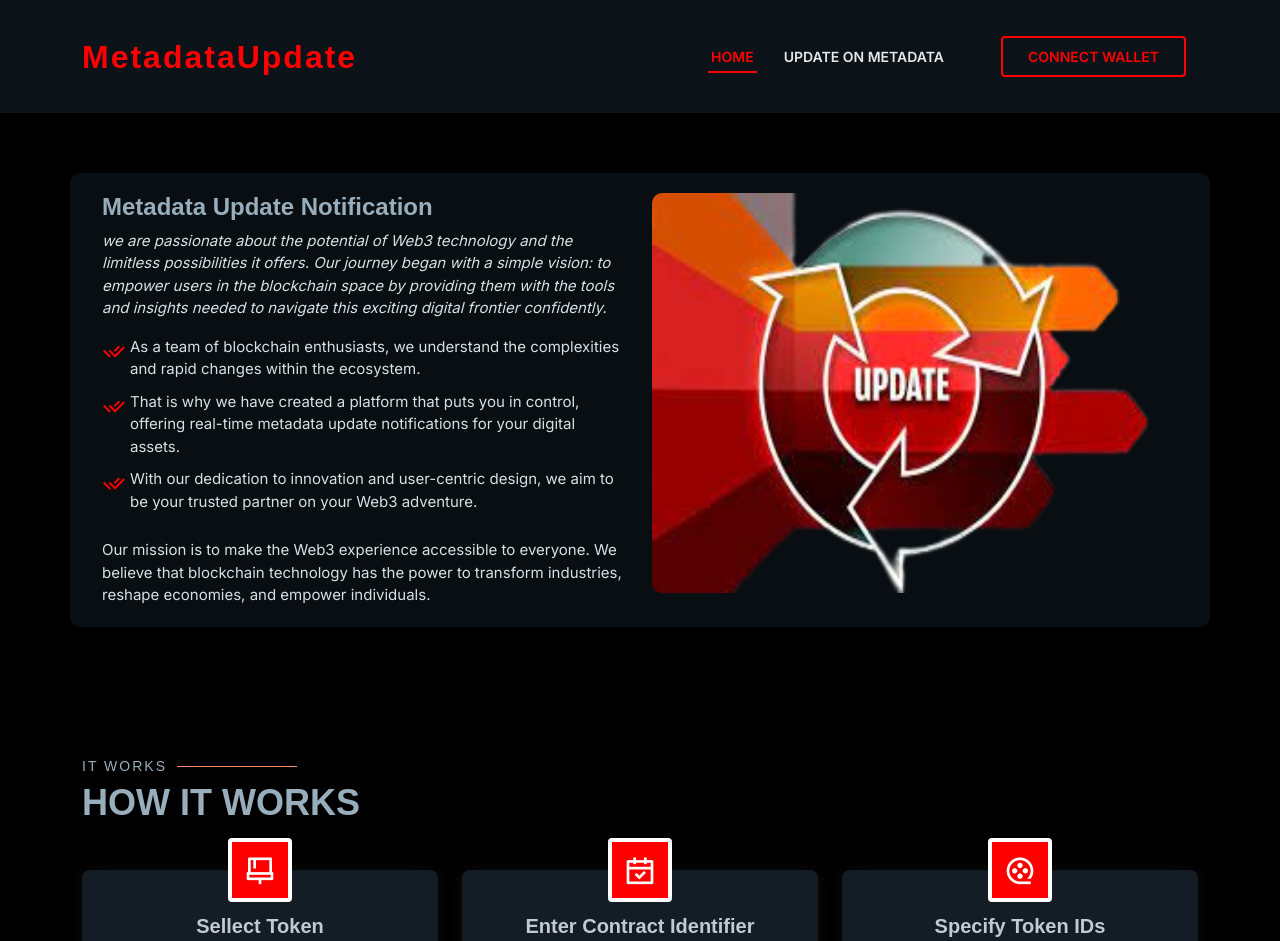
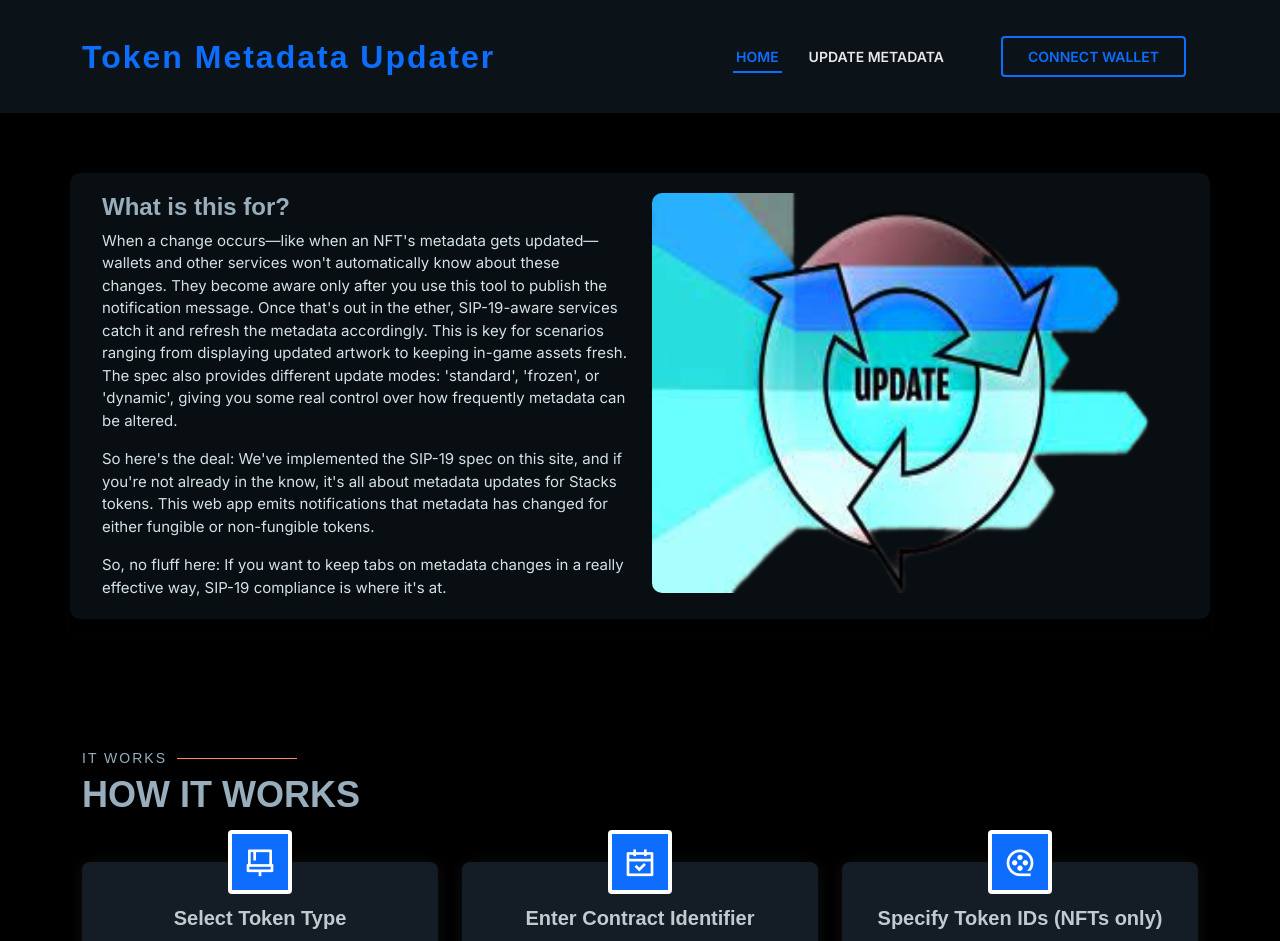
Before and after one commit to r0zar/token-metadata-update-notify, a Next.js app: page / in a window 1280 px wide. Shown: the top 941 px of the page. Built offline with nearby package versions, Linux system fonts and the light colour scheme.

Commit message:
:art: Update

```diff
--- a/assets/css/style.css
+++ b/assets/css/style.css
@@ -7,7 +7,7 @@ golbal colour:
 backgroung-color: black;
 text-paragraph-color: #fff;
 title-colour: #c0cad1;
-hover-color: red;
+hover-color: #0d6efd;
 hover-backgroung: black;
 input: #586a77 or #0c1318 or #15222b
  */
@@ -18,17 +18,17 @@ body {
 }
 
 a {
-  color: red;
+  color: #0d6efd;
   cursor: pointer;
   text-decoration: none !important;
 }
 
 a:hover {
-  color: red;
+  color: #0d6efd;
   text-decoration: none;
 }
 #paint {
-  color: red;
+  color: #0d6efd;
 }
 h1,
 h2,
@@ -49,7 +49,7 @@ h6 {
   right: 15px;
   bottom: 15px;
   z-index: 996;
-  background: red;
+  background: #0d6efd;
   width: 40px;
   height: 40px;
   border-radius: 4px;
@@ -91,7 +91,7 @@ h6 {
   position: fixed;
   top: calc(50% - 30px);
   left: calc(50% - 30px);
-  border: 6px solid red;
+  border: 6px solid #0d6efd;
   border-top-color: #ffe9e3;
   border-radius: 50%;
   width: 60px;
@@ -207,7 +207,7 @@ h6 {
   height: 2px;
   bottom: -6px;
   left: 0;
-  background-color: red;
+  background-color: #0d6efd;
   visibility: hidden;
   width: 0px;
   transition: all 0.3s ease-in-out 0s;
@@ -224,7 +224,7 @@ h6 {
 .navbar .active,
 .navbar .active:focus,
 .navbar li:hover>a {
-  color: red;
+  color: #0d6efd;
 }
 
 .navbar .getstarted,
@@ -232,15 +232,15 @@ h6 {
   padding: 8px 25px;
   margin-left: 30px;
   border-radius: 4px;
-  color: red;
-  border: 2px solid red;
+  color: #0d6efd;
+  border: 2px solid #0d6efd;
 }
 
 .navbar .getstarted:hover,
 .navbar .getstarted:focus:hover {
   color: #000;
-  background: #a80c0c;
-  border-color: red;
+  background: #0d6efd;
+  border-color: #0d6efd;
 }
 
 .navbar>ul>li>.getstarted:before {
@@ -282,7 +282,7 @@ h6 {
 .navbar .dropdown ul a:hover,
 .navbar .dropdown ul .active:hover,
 .navbar .dropdown ul li:hover>a {
-  color: red;
+  color: #0d6efd;
 }
 
 .navbar .dropdown:hover>ul {
@@ -378,7 +378,7 @@ h6 {
 .navbar-mobile a:hover,
 .navbar-mobile .active,
 .navbar-mobile li:hover>a {
-  color: red;
+  color: #0d6efd;
 }
 
 .navbar-mobile .getstarted,
@@ -413,7 +413,7 @@ h6 {
 .navbar-mobile .dropdown ul a:hover,
 .navbar-mobile .dropdown ul .active:hover,
 .navbar-mobile .dropdown ul li:hover>a {
-  color: red;
+  color: #0d6efd;
 }
 
 .navbar-mobile .dropdown>.dropdown-active {
@@ -480,13 +480,13 @@ h6 {
   border-radius: 4px;
   transition: 0.5s;
   color: #000;
-  background: red;
-  border: 2px solid red;
+  background: #0d6efd;
+  border: 2px solid #0d6efd;
 }
 
 #hero .btn-get-started:hover {
-  color: red;
-  border-color: red;
+  color: #0d6efd;
+  border-color: #0d6efd;
   background: rgba(255, 255, 255, 0.1);
 }
 
@@ -510,7 +510,7 @@ h6 {
 }
 
 #hero .btn-watch-video:hover i {
-  color: red;
+  color: #0d6efd;
 }
 
 @media (min-width: 1024px) {
@@ -607,6 +607,7 @@ section {
   border-radius: 10px;
   height: 400px;
   width: 500px;
+  filter: invert(1);
 
 }
 .about .count-box {
@@ -678,7 +679,7 @@ section {
 
 .about .content ul i {
   font-size: 24px;
-  color: red;
+  color: #0d6efd;
   position: absolute;
   left: 0;
   top: -2px;
@@ -691,7 +692,7 @@ section {
 .about .play-btn {
   width: 94px;
   height: 94px;
-  background: radial-gradient(red 50%, rgba(255, 74, 23, 0.4) 52%);
+  background: radial-gradient(#0d6efd 50%, rgba(255, 74, 23, 0.4) 52%);
   border-radius: 50%;
   display: block;
   position: absolute;
@@ -727,14 +728,14 @@ section {
   animation-timing-function: steps;
   opacity: 1;
   border-radius: 50%;
-  border: 5px solid red;
+  border: 5px solid #0d6efd;
   top: -15%;
   left: -15%;
   background: rgba(198, 16, 0, 0);
 }
 
 .about .play-btn:hover::after {
-  border-left: 15px solid red;
+  border-left: 15px solid #0d6efd;
   transform: scale(20);
 }
 
@@ -814,7 +815,7 @@ section {
   height: 64px;
   padding-top: 5px;
   text-align: center;
-  background-color: red;
+  background-color: #0d6efd;
   border-radius: 4px;
   text-align: center;
   border: 4px solid #fff;
@@ -836,7 +837,7 @@ section {
 }
 
 .about-boxes .card-title a:hover {
-  color: red;
+  color: #0d6efd;
 
 }
 
@@ -846,7 +847,7 @@ section {
 
 .about-boxes .card:hover .card-icon i {
   background: black;
-  color: red;
+  color: #0d6efd;
 }
 
 @media (max-width: 1024px) {
@@ -913,13 +914,13 @@ section {
 }
 
 .features .nav-link:hover {
-  color: red;
+  color: #0d6efd;
 }
 
 .features .nav-link.active {
-  background: red;
+  background: #0d6efd;
   color: #fff;
-  border-color: red;
+  border-color: #0d6efd;
 }
 
 @media (max-width: 768px) {
@@ -961,7 +962,7 @@ section {
 .features .tab-pane ul i {
   font-size: 20px;
   padding-right: 4px;
-  color: red;
+  color: #0d6efd;
 }
 
 .features .tab-pane p:last-child {
@@ -998,7 +999,7 @@ section {
 }
 
 .services .icon-box .icon-box:hover h4 a {
-  color: red;
+  color: #0d6efd;
 }
 
 .services .icon-box p {
@@ -1008,7 +1009,7 @@ section {
 }
 
 .services .icon-box:hover h4 a {
-  color: red;
+  color: #0d6efd;
 }
 
 /*--------------------------------------------------------------
@@ -1085,7 +1086,7 @@ section {
 
 #footer .footer-top .footer-info h3 {
   font-size: 28px;
-  color: red;
+  color: #0d6efd;
   margin: 0 0 15px 0;
   padding: 2px 0 2px 0;
   line-height: 1;
@@ -1116,7 +1117,7 @@ section {
 }
 
 #footer .footer-top .social-links a:hover {
-  background: red;
+  background: #0d6efd;
   color: #fff;
   text-decoration: none;
 }
@@ -1124,7 +1125,7 @@ section {
 #footer .footer-top h4 {
   font-size: 16px;
   font-weight: 600;
-  color: red;
+  color: #0d6efd;
   position: relative;
   padding-bottom: 12px;
 }
@@ -1141,7 +1142,7 @@ section {
 
 #footer .footer-top .footer-links ul i {
   padding-right: 2px;
-  color: red;
+  color: #0d6efd;
   font-size: 18px;
   line-height: 1;
 }
@@ -1164,7 +1165,7 @@ section {
 }
 
 #footer .footer-top .footer-links ul a:hover {
-  color: red;
+  color: #0d6efd;
 }
 
 #footer .footer-top .footer-newsletter form {
@@ -1190,14 +1191,14 @@ section {
   background: none;
   font-size: 16px;
   padding: 0 20px;
-  background: red;
+  background: #0d6efd;
   color: #fff;
   transition: 0.3s;
   border-radius: 0 4px 4px 0;
 }
 
 #footer .footer-top .footer-newsletter form input[type=submit]:hover {
-  background: red;
+  background: #0d6efd;
 }
 
 #footer .copyright {
@@ -1205,13 +1206,13 @@ section {
   padding-top: 30px;
 }
 
-#footer .credits {
+#footer .c#0d6efdits {
   padding-top: 10px;
   text-align: center;
   font-size: 13px;
   color: #fff;
 }
 
-#footer .credits a {
+#footer .c#0d6efdits a {
   transition: 0.3s;
 }
--- a/components/home/About.tsx
+++ b/components/home/About.tsx
@@ -13,41 +13,20 @@ const About = () => {
                 id="aboutimg"
                 src={heroImage}
                 alt=""
-                className="img-fluid"
+                className="img-fluid hidden sm:block"
+                objectFit="cover"
               />
             </div>
             <div className="col-lg-6 pt-4 pt-lg-0 order-2 order-lg-1 content">
-              <h3>Metadata Update Notification</h3>
-              <p className="fst-italic">
-                we are passionate about the potential of Web3 technology and the
-                limitless possibilities it offers. Our journey began with a
-                simple vision: to empower users in the blockchain space by
-                providing them with the tools and insights needed to navigate
-                this exciting digital frontier confidently.
+              <h3>What is this for?</h3>
+              <p>
+                When a change occurs—like when an NFT's metadata gets updated— wallets and other services won't automatically know about these changes. They become aware only after you use this tool to publish the notification message. Once that's out in the ether, SIP-19-aware services catch it and refresh the metadata accordingly. This is key for scenarios ranging from displaying updated artwork to keeping in-game assets fresh. The spec also provides different update modes: 'standard', 'frozen', or 'dynamic', giving you some real control over how frequently metadata can be altered.
               </p>
-              <ul>
-                <li>
-                  <i className="ri-check-double-line"></i> As a team of
-                  blockchain enthusiasts, we understand the complexities and
-                  rapid changes within the ecosystem.
-                </li>
-                <li>
-                  <i className="ri-check-double-line"></i> That is why we have
-                  created a platform that puts you in control, offering
-                  real-time metadata update notifications for your digital
-                  assets.
-                </li>
-                <li>
-                  <i className="ri-check-double-line"></i> With our dedication
-                  to innovation and user-centric design, we aim to be your
-                  trusted partner on your Web3 adventure.
-                </li>
-              </ul>
               <p>
-                Our mission is to make the Web3 experience
-                accessible to everyone. We believe that blockchain technology
-                has the power to transform industries, reshape economies, and
-                empower individuals.
+                So here's the deal: We've implemented the SIP-19 spec on this site, and if you're not already in the know, it's all about metadata updates for Stacks tokens. This web app emits notifications that metadata has changed for either fungible or non-fungible tokens.
+              </p>
+              <p>
+                So, no fluff here: If you want to keep tabs on metadata changes in a really effective way, SIP-19 compliance is where it's at.
               </p>
             </div>
           </div>
--- a/components/home/Services.tsx
+++ b/components/home/Services.tsx
@@ -12,23 +12,23 @@ const Services = () => {
         <div className="row">
           <div
             className="col-lg-4 col-md-6 d-flex align-items-stretch"
-            >
+          >
             <div className="card">
 
               <div className="card-icon">
                 <i className="ri-brush-4-line"></i>
               </div>
               <div className="card-body">
-                <h5 className="card-title"><a href="">Sellect Token</a></h5>
+                <h5 className="card-title"><a href="">Select Token Type</a></h5>
                 <p className="card-text">
-                Begin by selecting the specific token you want to monitor for updates. Whether its an NFT, cryptocurrency, or any other blockchain asset, our platform supports a wide range of tokens.
+                  Start by choosing the token type you're looking to keep tabs on. Currently we provide support for SIP-9 and SIP-10 tokens.
                 </p>
               </div>
             </div>
           </div>
           <div
             className="col-lg-4 col-md-6 d-flex align-items-stretch"
-            >
+          >
             <div className="card">
 
               <div className="card-icon">
@@ -37,23 +37,23 @@ const Services = () => {
               <div className="card-body">
                 <h5 className="card-title"><a href="">Enter Contract Identifier</a></h5>
                 <p className="card-text">
-                Provide the contract identifier associated with your chosen token. This ensures that we track the metadata changes accurately for your unique asset.
+                  Next, you'll need to plug in the contract identifier tied to your selected token. It let's the wallet know which token to run a update for.
                 </p>
               </div>
             </div>
           </div>
           <div
             className="col-lg-4 col-md-6 d-flex align-items-stretch"
-            >
+          >
             <div className="card">
 
               <div className="card-icon">
                 <i className="ri-movie-2-line"></i>
               </div>
               <div className="card-body">
-                <h5 className="card-title"><a href="">Specify Token IDs</a></h5>
+                <h5 className="card-title"><a href="">Specify Token IDs (NFTs only)</a></h5>
                 <p className="card-text">
-                To receive updates for specific instances of your token, enter the relevant Token IDs. This step allows you to stay informed about changes that matter most to you.
+                  If you want updates for specific instances of your token- provide the Token IDs, seperated by commas.
                 </p>
               </div>
             </div>
--- a/components/home/footer.tsx
+++ b/components/home/footer.tsx
@@ -10,7 +10,7 @@ const Footer = () => {
           <div className="copyright">
             &copy; Copyright{" "}
             <strong>
-              <span style={{ color: "red" }}>MatadataUpdate,</span>
+              <span style={{ color: "#0d6efd" }}>TMUN </span>
             </strong>
             2023 {/* . All Rights Reserved */}
           </div>
--- a/components/home/header.tsx
+++ b/components/home/header.tsx
@@ -9,8 +9,8 @@ const Header = () => {
       <header id="header">
         <div className="container d-flex align-items-center justify-content-between">
           <h1 className="logo">
-            <a style={{ color: "red" }} href="">
-              MetadataUpdate
+            <a style={{ color: "#0d6efd" }} href="">
+              Token Metadata Updater
             </a>
           </h1>
 
@@ -23,7 +23,7 @@ const Header = () => {
               </li>
               <li>
                 <a className="nav-link scrollto" href="#updatemate">
-                  Update on Metadata
+                  Update Metadata
                 </a>
               </li>
 
```
